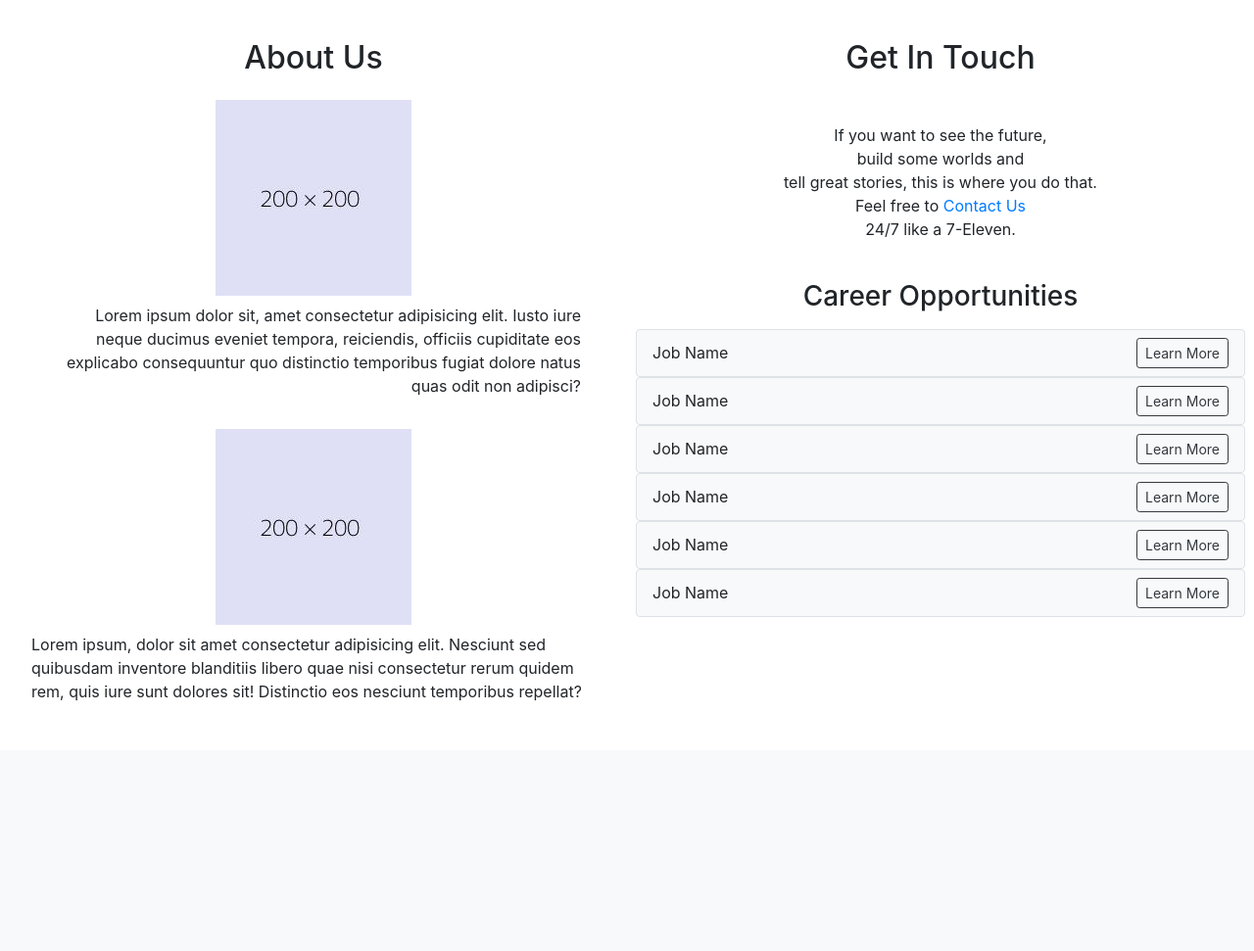
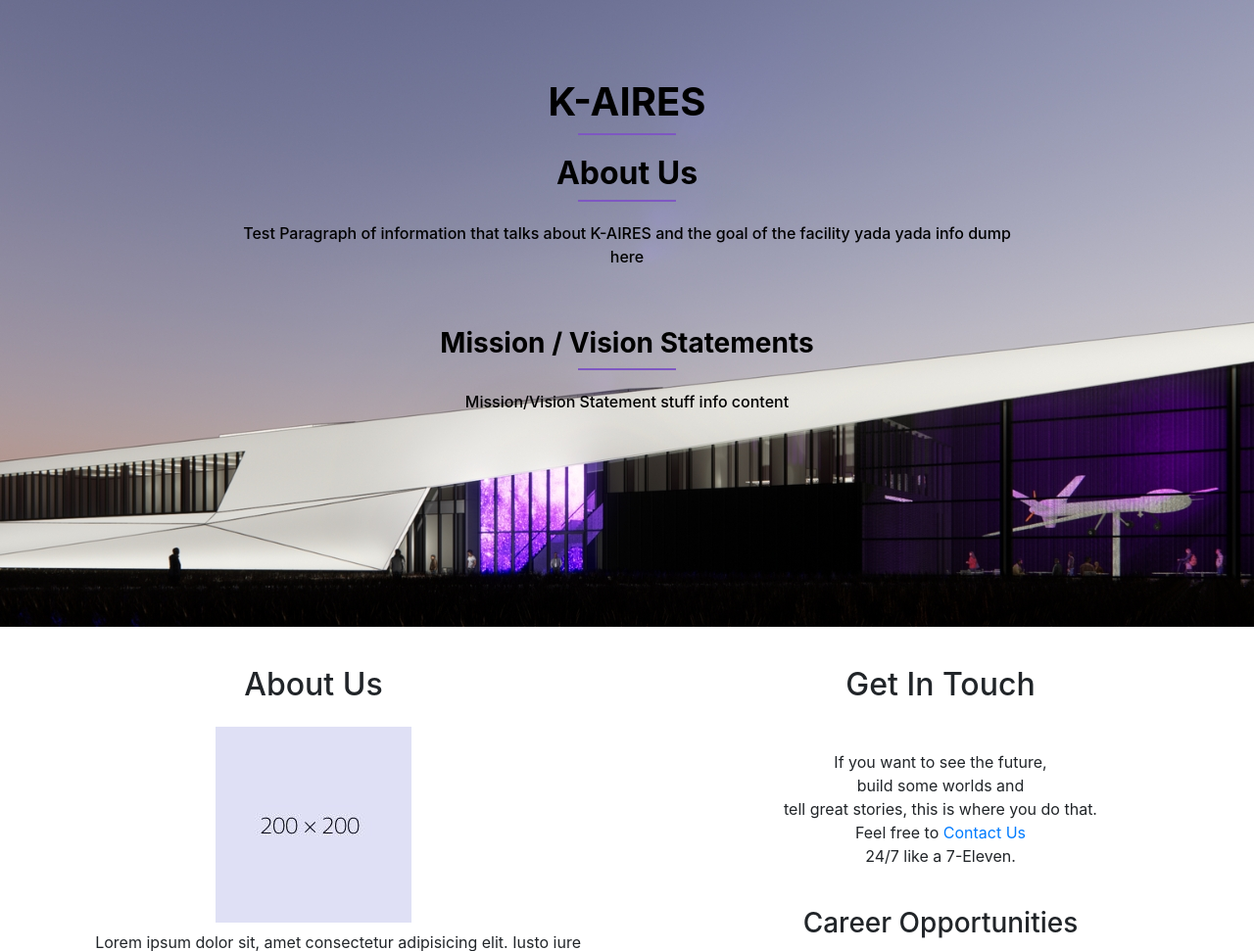
Before and after one commit to sighmn/WebDevProject, a PHP site: page /pure.html in a window 1280 px wide. Shown: the part 76-1047 px from the top of the page at 98% size. Before the commit the page ends 791 px from the top, so only its background shows below. Run offline with PHP 8.4, Linux system fonts and the light colour scheme; some web fonts are replaced.

Commit message:
Added K-AIRES section to About Us page

```diff
--- a/pure.html
+++ b/pure.html
@@ -48,6 +48,26 @@
             </div>
         </div>
     </nav>
+
+
+    <div class="about-section">
+        <h1>K-AIRES</h1>
+        <div class="underline"></div>
+        <h2>About Us</h2>
+        <div class="underline"></div>
+        <p class="content-text">
+          Test Paragraph of information that talks about K-AIRES and the goal of the facility yada yada info dump here
+        </p>
+
+        <div class="section-block">
+          <h3>Mission / Vision Statements</h3>
+          <div class="underline"></div>
+          <p class="content-text">Mission/Vision Statement stuff info content</p>
+        </div>
+
+
+      </div>
+
     <div class="container-fluid">
         <div class="row justify-content-around flex-wrap">
             <!-- Left side: About Us -->
--- a/styles.css
+++ b/styles.css
@@ -16,6 +16,41 @@ body {
     justify-content: center;
     text-align: center;
 }
+
+/*About Page Text/image formatting */
+.about-section {
+    background-image: url('KAIRESbuilding.jpg'); /* Replace with your image path */
+    /*background-size: cover;*/
+    width:100%;
+    height: 80vh;
+    background-position: center;
+    color: black;
+    padding: 80px 20px;
+    text-align: center;
+  }
+
+  .about-section h1,
+  .about-section h2,
+  .about-section h3 {
+    font-weight: bold;
+  }
+
+  .underline {
+    width: 100px;
+    height: 2px;
+    background-color: #7e57c2;
+    margin: 0 auto 20px;
+  }
+
+  .section-block {
+    margin-top: 60px;
+  }
+
+  .content-text {
+    max-width: 800px;
+    margin: 0 auto;
+    font-weight: 500;
+  }
 
 /* h1 tags */
 .display-5 {
```
